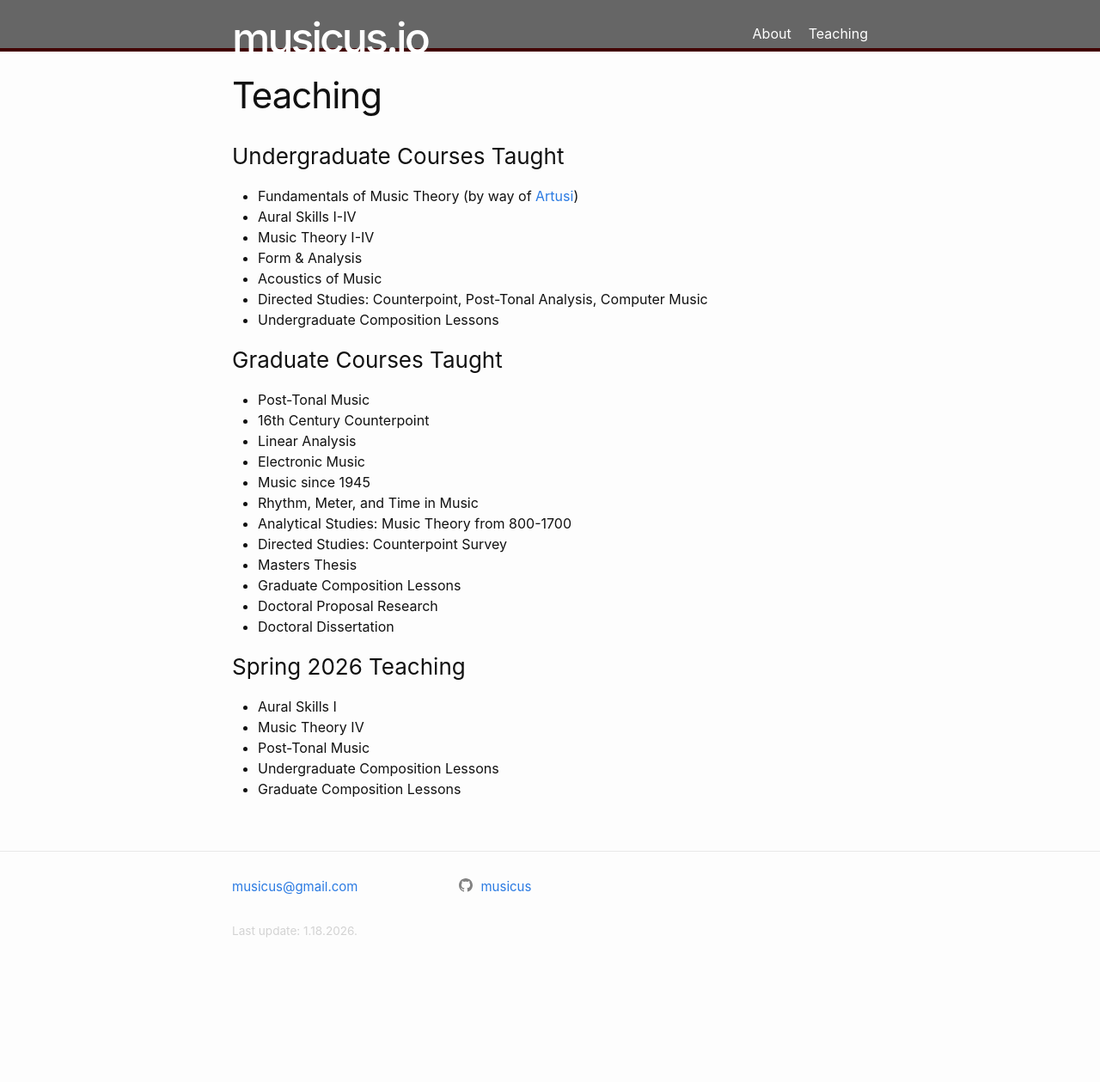
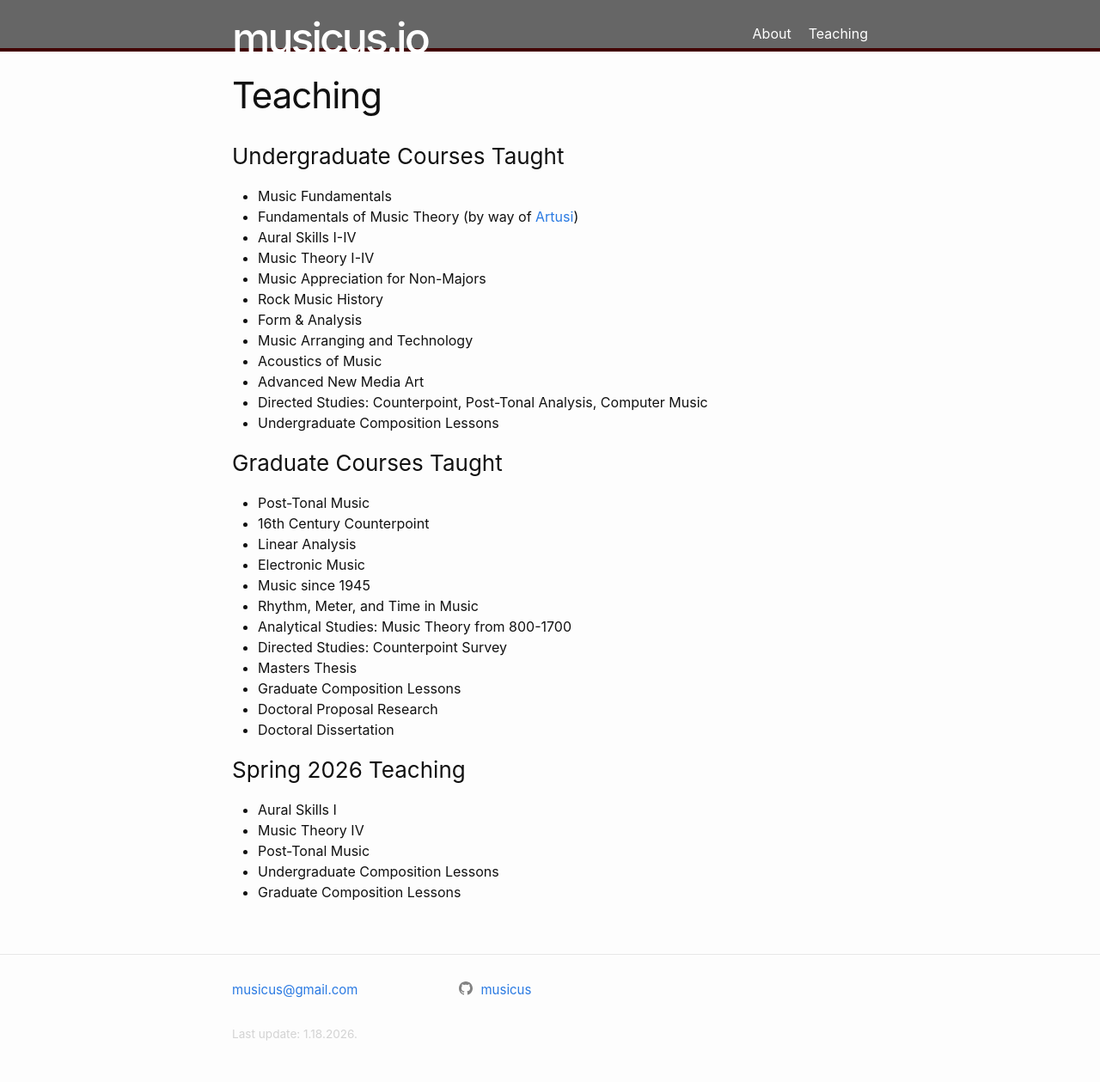
Before and after one commit to musicus/musicus.github.io, a Jekyll site: the page built from teaching.markdown, in a window 1280 px wide. Shown: the whole page at 86% size. Built offline with Jekyll 4.4.1, drawn with Linux system fonts in a browser that asks for light colours; before the commit the page ends 1139 px from its top, so only the background shows below that.

Commit message:
Updates.

```diff
--- a/teaching.markdown
+++ b/teaching.markdown
@@ -4,11 +4,16 @@ title: Teaching
 permalink: /teaching/
 ---
 ### Undergraduate Courses Taught
+- Music Fundamentals
 - Fundamentals of Music Theory (by way of [Artusi](https://www.artusimusic.com){:target="_blank"})
 - Aural Skills I-IV
 - Music Theory I-IV
+- Music Appreciation for Non-Majors
+- Rock Music History
 - Form & Analysis
+- Music Arranging and Technology
 - Acoustics of Music
+- Advanced New Media Art
 - Directed Studies: Counterpoint, Post-Tonal Analysis, Computer Music
 - Undergraduate Composition Lessons
 
```
